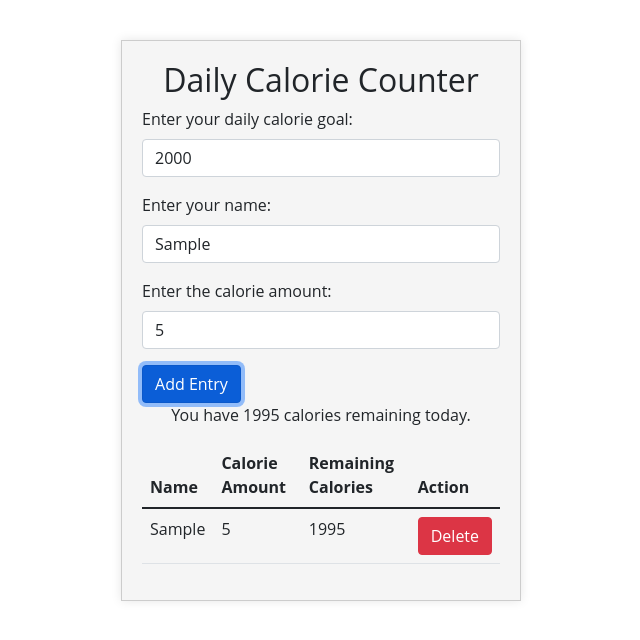
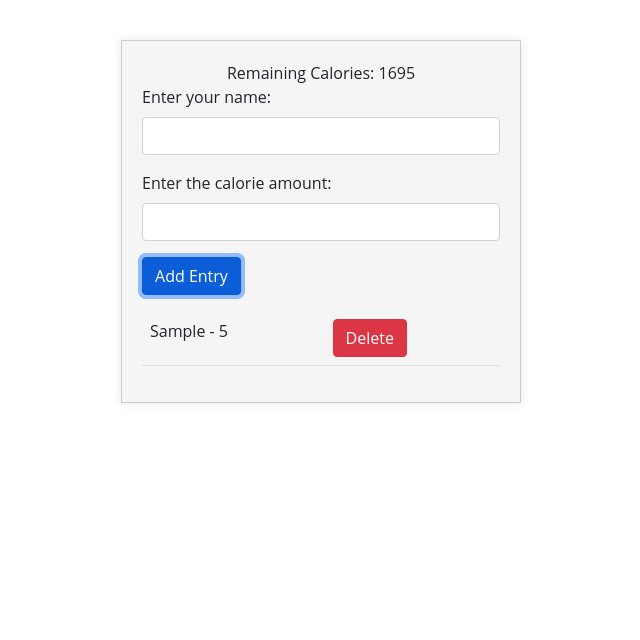
Before and after one commit to peterwgood/Calorie-Counter, a plain HTML site: page index.html in a window 1280 px wide. Both pictures are taken after typing "Sample", "5" into the empty fields and a click on the button "Add Entry". Shown: the whole page, without its empty margins (319-959 px from the left). Drawn offline with nearby package versions, Linux system fonts and the light colour scheme.

Commit message:
Add files via upload

```diff
--- a/index.html
+++ b/index.html
@@ -11,12 +11,8 @@
 </head>
 <body>
   <div class="calorie-counter">
-    <h2 class="text-center">Daily Calorie Counter</h2>
+    <div id="remaining-calories" class="text-center">Remaining Calories: <span id="remaining-calories-value">1700</span></div>
     <form>
-      <div class="mb-3">
-        <label for="calories" class="form-label">Enter your daily calorie goal:</label>
-        <input type="number" class="form-control" id="calories" value="2000" />
-      </div>
       <div class="mb-3">
         <label for="name" class="form-label">Enter your name:</label>
         <input type="text" class="form-control" id="name" />
@@ -28,14 +24,6 @@
       <button id="add-entry" type="button" class="btn btn-primary">Add Entry</button>
       <p id="result" class="text-center"></p>
       <table id="entries" class="table">
-        <thead>
-          <tr>
-            <th>Name</th>
-            <th>Calorie Amount</th>
-            <th>Remaining Calories</th>
-            <th>Action</th>
-          </tr>
-        </thead>
         <tbody id="entry-list">
         </tbody>
       </table>
--- a/script.js
+++ b/script.js
@@ -1,10 +1,10 @@
-const calorieGoalInput = document.getElementById("calories");
 const nameInput = document.getElementById("name");
 const calorieAmountInput = document.getElementById("calorie-amount");
 const addEntryButton = document.getElementById("add-entry");
 const resultElement = document.getElementById("result");
 const entryListElement = document.getElementById("entry-list");
-let remainingCalories = parseInt(calorieGoalInput.value.trim());
+const remainingCaloriesElement = document.getElementById("remaining-calories-value");
+let remainingCalories = 1700;
 let entries = [];
 
 // Store data in sessionStorage
@@ -15,6 +15,7 @@ sessionStorage.setItem('entries', JSON.stringify(entries));
 const storedRemainingCalories = sessionStorage.getItem('remainingCalories');
 if (storedRemainingCalories) {
   remainingCalories = parseInt(storedRemainingCalories);
+  remainingCaloriesElement.textContent = remainingCalories;
 }
 const storedEntries = sessionStorage.getItem('entries');
 if (storedEntries) {
@@ -27,20 +28,21 @@ addEntryButton.addEventListener("click", () => {
   const calorieAmount = parseInt(calorieAmountInput.value.trim());
   if (name && calorieAmount) {
     remainingCalories -= calorieAmount;
+    remainingCaloriesElement.textContent = remainingCalories;
     const entryHTML = `
       <tr>
-        <td>${name}</td>
-        <td>${calorieAmount}</td>
-        <td>${remainingCalories}</td>
+        <td>${name} - ${calorieAmount}</td>
         <td><button class="btn btn-danger delete-button">Delete</button></td>
       </tr>
     `;
     entryListElement.insertAdjacentHTML("beforeend", entryHTML);
-    resultElement.textContent = `You have ${remainingCalories} calories remaining today.`;
     entries.push({ name, calorieAmount });
     // Store updated data in sessionStorage
     sessionStorage.setItem('remainingCalories', remainingCalories);
     sessionStorage.setItem('entries', JSON.stringify(entries));
+    // Clear both fields
+    nameInput.value = "";
+    calorieAmountInput.value = "";
   }
 });
 
@@ -48,16 +50,17 @@ entryListElement.addEventListener("click", (event) => {
   if (event.target.classList.contains("delete-button")) {
     const rowElement = event.target.parentNode.parentNode;
     const entryName = rowElement.cells[0].textContent;
-    const index = entries.findIndex((entry) => entry.name === entryName);
+    const [name, calorieAmount] = entryName.split(" - ");
+    const index = entries.findIndex((entry) => entry.name === name && entry.calorieAmount === parseInt(calorieAmount));
     if (index > -1) {
       const entry = entries.splice(index, 1)[0];
       remainingCalories += entry.calorieAmount;
+      remainingCaloriesElement.textContent = remainingCalories;
       rowElement.remove();
       // Store updated data in sessionStorage
       sessionStorage.setItem('remainingCalories', remainingCalories);
       sessionStorage.setItem('entries', JSON.stringify(entries));
     }
-    resultElement.textContent = `You have ${remainingCalories} calories remaining today.`;
   }
 });
 
@@ -66,9 +69,7 @@ function renderEntryList() {
   entries.forEach((entry) => {
     const entryHTML = `
       <tr>
-        <td>${entry.name}</td>
-        <td>${entry.calorieAmount}</td>
-        <td>${remainingCalories}</td>
+        <td>${entry.name} - ${entry.calorieAmount}</td>
         <td><button class="btn btn-danger delete-button">Delete</button></td>
       </tr>
     `;
```
